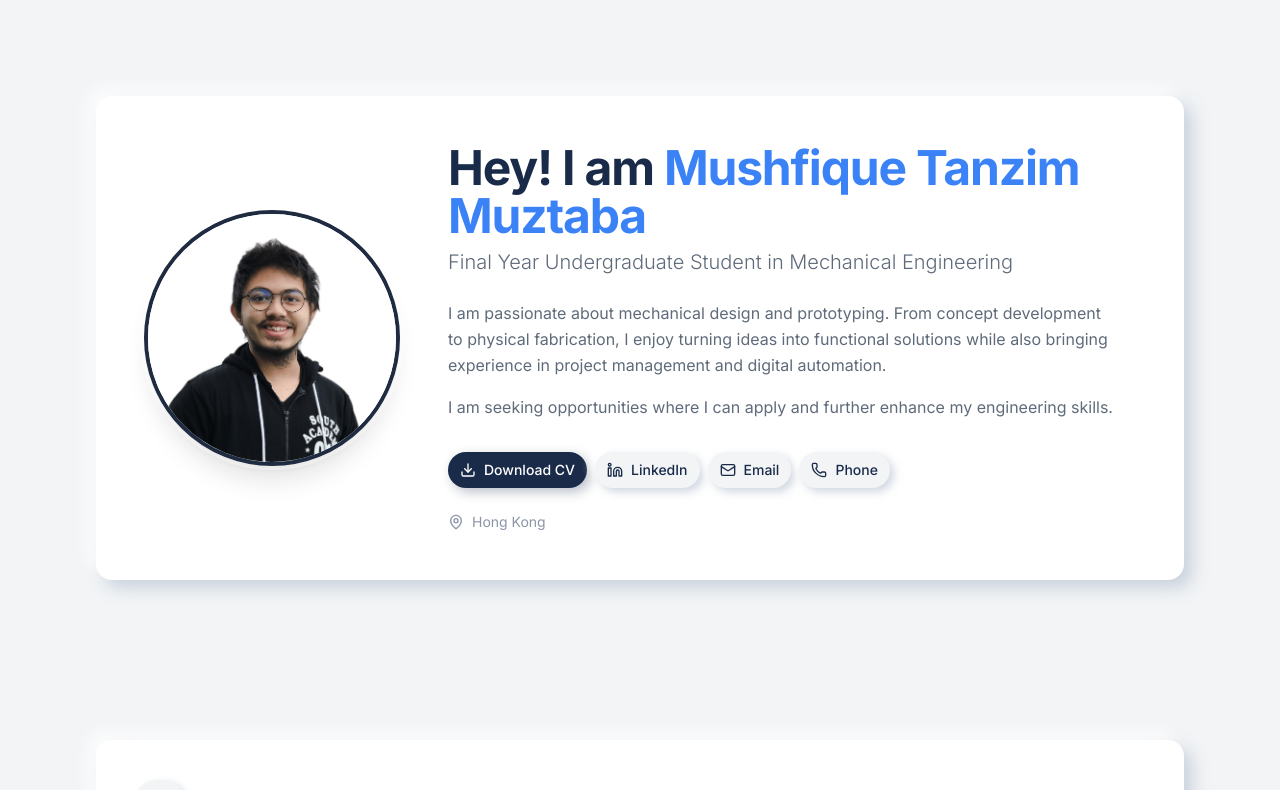
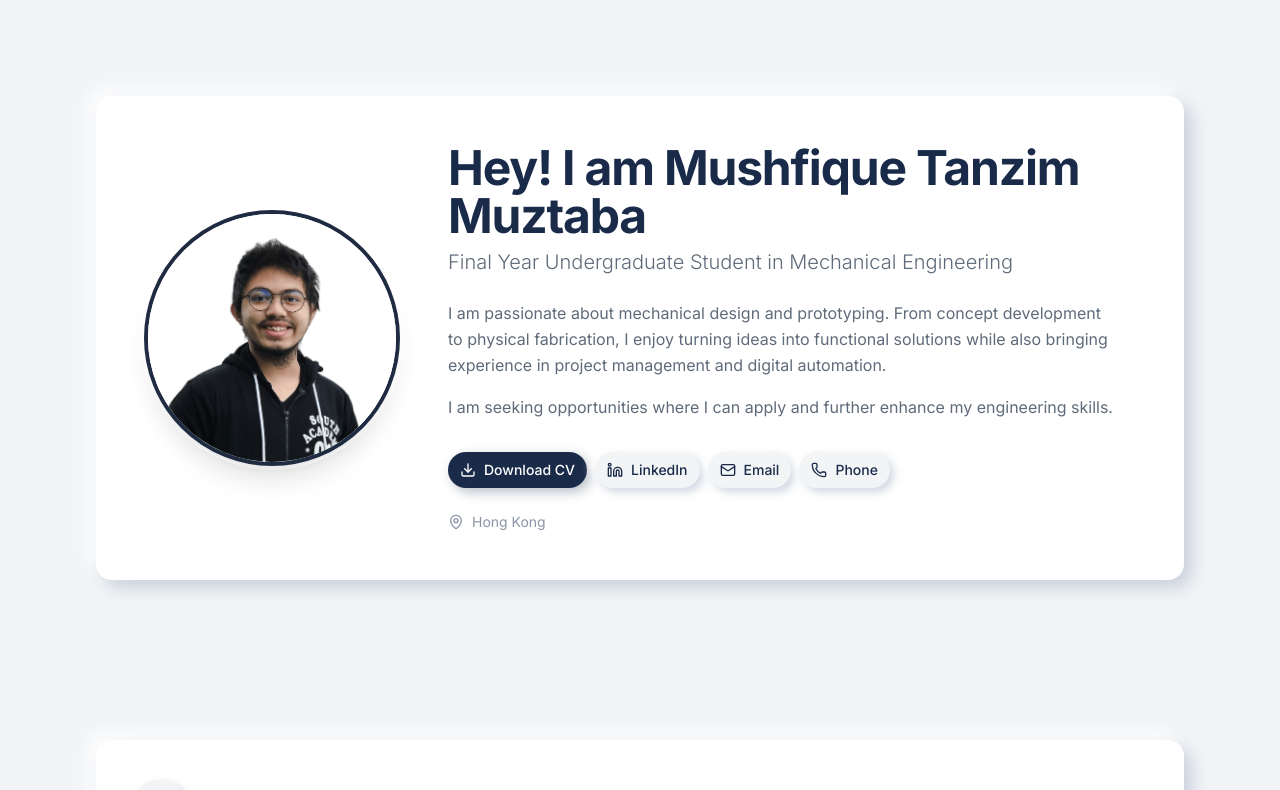
Before and after one commit to MushfiqueTM/portfolio, a React (Vite) app: page / in a window 1280 px wide. Shown: the top 790 px of the page. Built offline with nearby package versions, Linux system fonts and the light colour scheme.

Commit message:
Make hero name darker; remove glove project images

```diff
--- a/src/components/sections/Hero.tsx
+++ b/src/components/sections/Hero.tsx
@@ -50,7 +50,7 @@ export const Hero: React.FC = () => {
                   transition={{ duration: 0.6, delay: 0.4 }}
                 >
                   <h1 className="text-3xl sm:text-4xl lg:text-5xl font-bold text-[#1A2B4A] tracking-tight mb-2">
-                    Hey! I am <span className="text-[#3B82F6]">Mushfique Tanzim Muztaba</span>
+                    Hey! I am <span className="text-[#1A2B4A]">Mushfique Tanzim Muztaba</span>
                   </h1>
                   <p className="text-lg sm:text-xl text-[#5F6B7A] font-light mb-6">
                     Final Year Undergraduate Student in Mechanical Engineering
--- a/src/data/allProjects.json
+++ b/src/data/allProjects.json
@@ -72,9 +72,6 @@
       "Led a team in designing a rehab glove with slider tendon actuators and a magnetic vibration absorber for physical therapy. ",
       "The design incorporated haptic sensors for enhanced grip strength, allowing patients to lift heavy objects based on muscle movements.",
       "Implemented a vibration absorber with magnetic field generation for stabilizing limbs affected by tremors."
-    ],
-    "images": [
-      "/projects/gripper-design-1.jpg"
     ]
   },
   {
```
